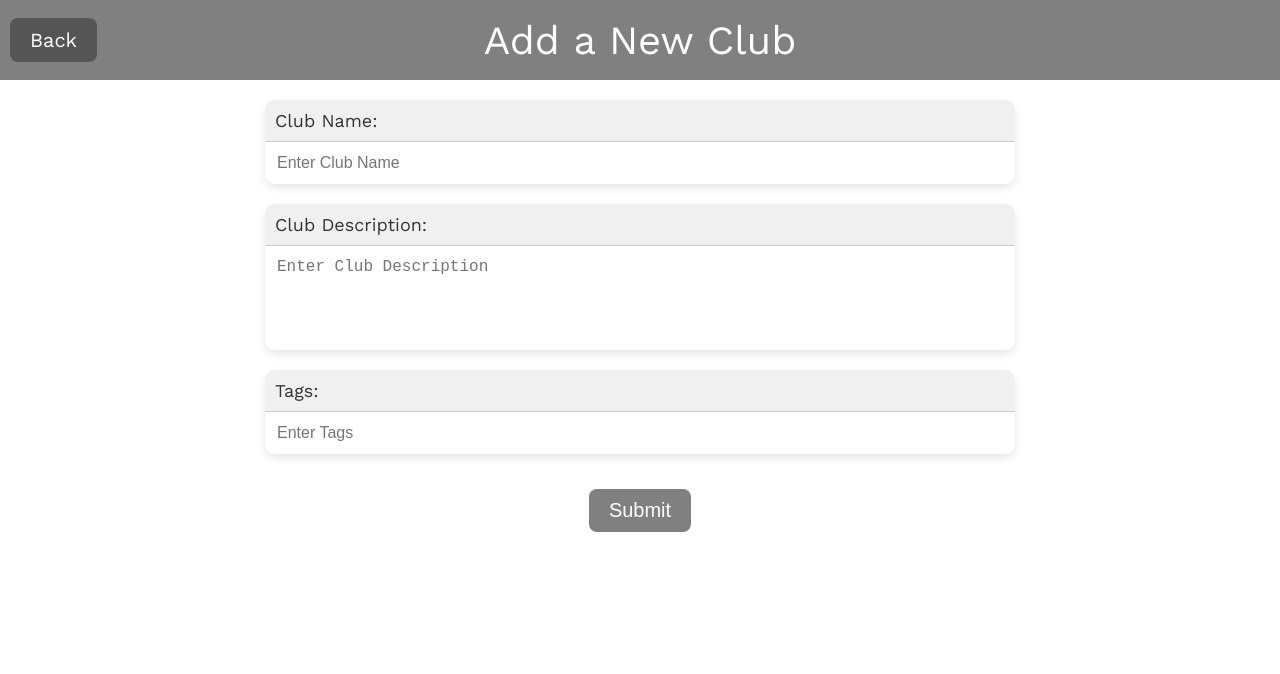
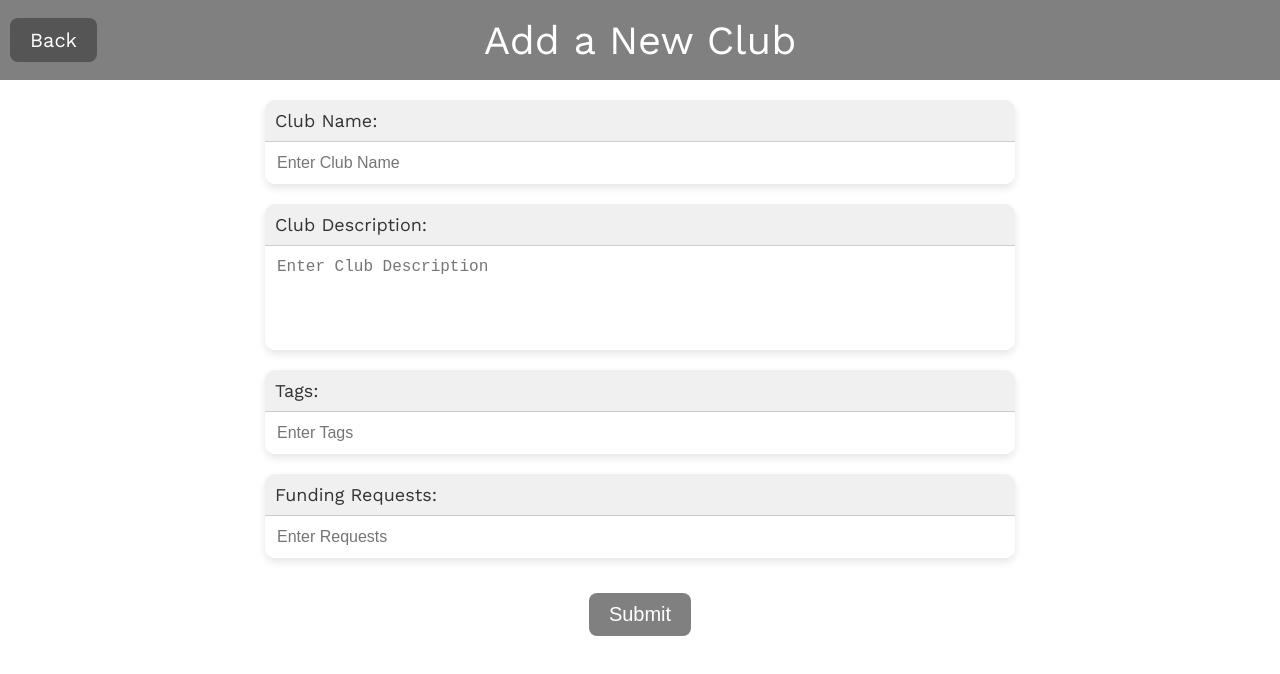
Before and after one commit to andrewchoi12/ClubFunds, a React (Create React App) app in the folder club-funds/: page /addclub in a window 1280 px wide. Shown: the top 674 px of the page. Built offline with nearby package versions, Linux system fonts and the light colour scheme; a web font is replaced by a local one.

Commit message:
added requests section to addclubs page

```diff
--- a/club-funds/src/components/AddClub.js
+++ b/club-funds/src/components/AddClub.js
@@ -42,6 +42,13 @@ export default function AddClub() {
           <input type="text" id="tags" name="tags" placeholder="Enter Tags" />
         </div>
 
+        <div class={css.Box}>
+          <label className={css.label} htmlFor="requests">
+            Funding Requests:
+          </label>
+          <input type="text" id="requests" name="requests" placeholder="Enter Requests" />
+        </div>
+
         <button type="submit" class={css.SubmitButton}>Submit</button>
       </div>
     </main>
```
